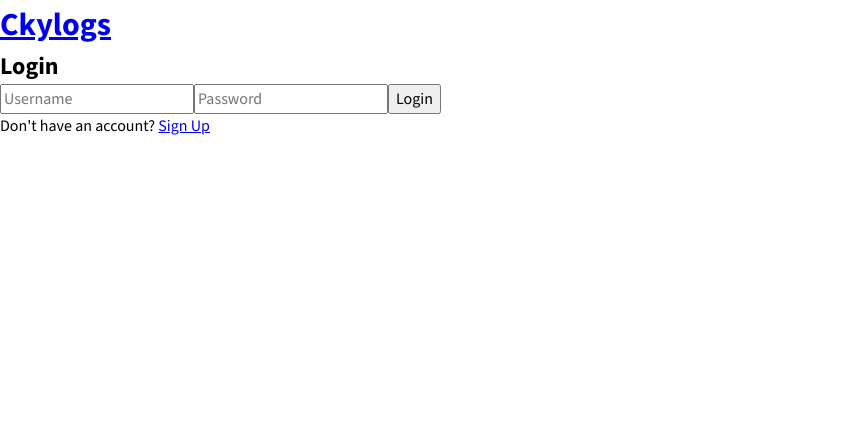
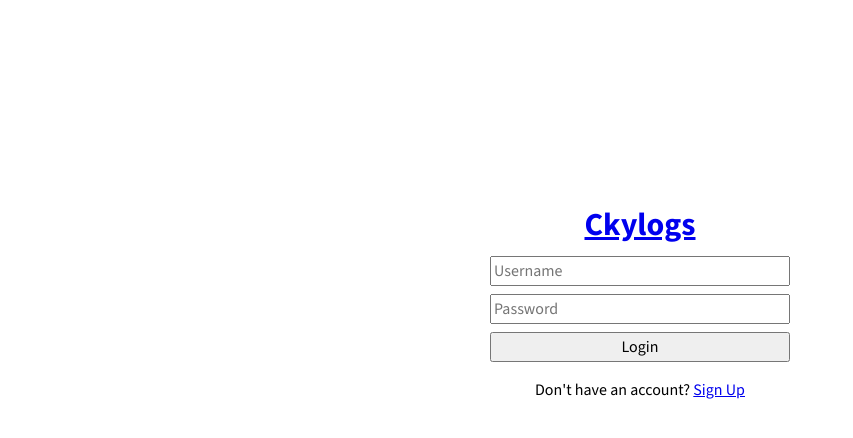
Before and after one commit to ckyever/ckylogs, a React (Vite) app in the folder frontend/public/: page /login in a window 1280 px wide. Shown: the top 438 px of the page, without its empty margins (0-853 px from the left). Built offline with nearby package versions, Linux system fonts and the light colour scheme; no server answers.

Commit message:
Add layout styling to AuthForm page

```diff
--- a/frontend/public/src/components/AuthForm.jsx
+++ b/frontend/public/src/components/AuthForm.jsx
@@ -1,3 +1,4 @@
+import styles from "../styles/AuthForm.module.css";
 import * as constants from "../constants.jsx";
 import { StatusCodes } from "http-status-codes";
 import { useEffect, useState } from "react";
@@ -78,12 +79,14 @@ function AuthForm() {
   };
 
   return (
-    <div className="login">
+    <div className={styles.page}>
       <Link to="/">
         <h1>Ckylogs</h1>
       </Link>
-      <h2>{isLoginMode ? "Login" : "Sign Up"}</h2>
-      <form onSubmit={(event) => handleAuthorisation(event)}>
+      <form
+        className={styles.form}
+        onSubmit={(event) => handleAuthorisation(event)}
+      >
         <input
           type="text"
           name="username"
--- /dev/null
+++ b/frontend/public/src/styles/AuthForm.module.css
@@ -0,0 +1,15 @@
+.page {
+  margin-top: 200px;
+  display: flex;
+  flex-direction: column;
+  justify-content: center;
+  align-items: center;
+  gap: 8px;
+}
+
+.form {
+  width: 300px;
+  display: flex;
+  flex-direction: column;
+  gap: 8px;
+}
```
